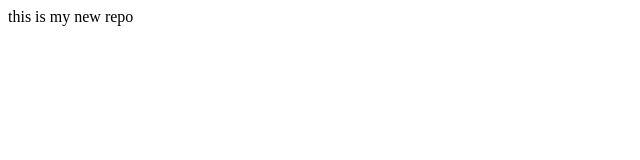
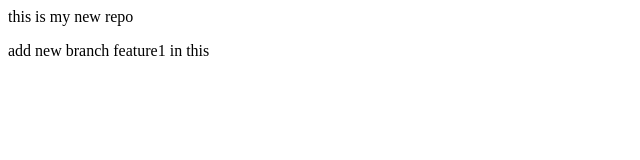
Before and after one commit to bhavani3030/localRepo, a plain HTML site: page index.html in a window 1280 px wide. Shown: the whole page, without its empty margins (0-640 px from the left). Drawn offline with Linux system fonts and the light colour scheme.

Commit message:
added new feature1 in branch

```diff
--- a/index.html
+++ b/index.html
@@ -1 +1,2 @@
 <p>this is my new repo</p>
+<p> add new branch feature1 in this</p>
```
